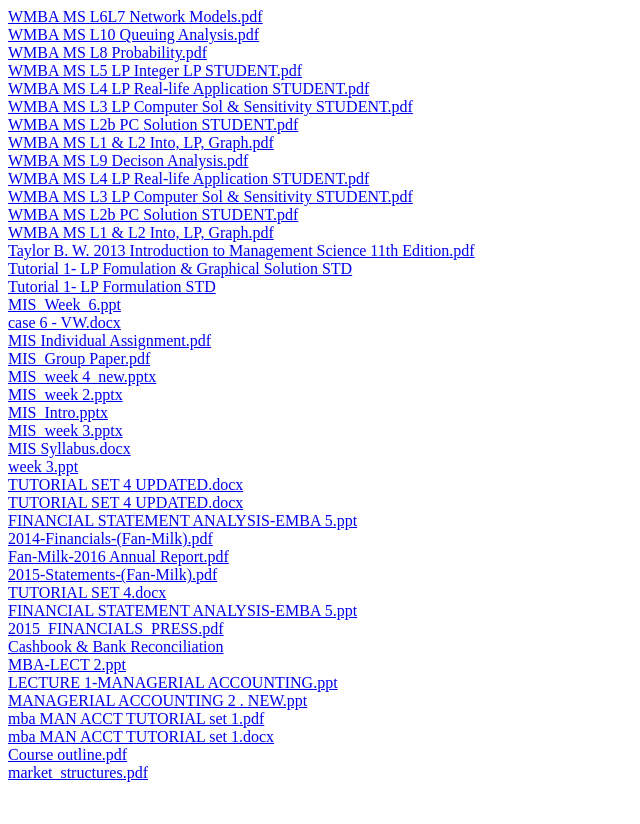
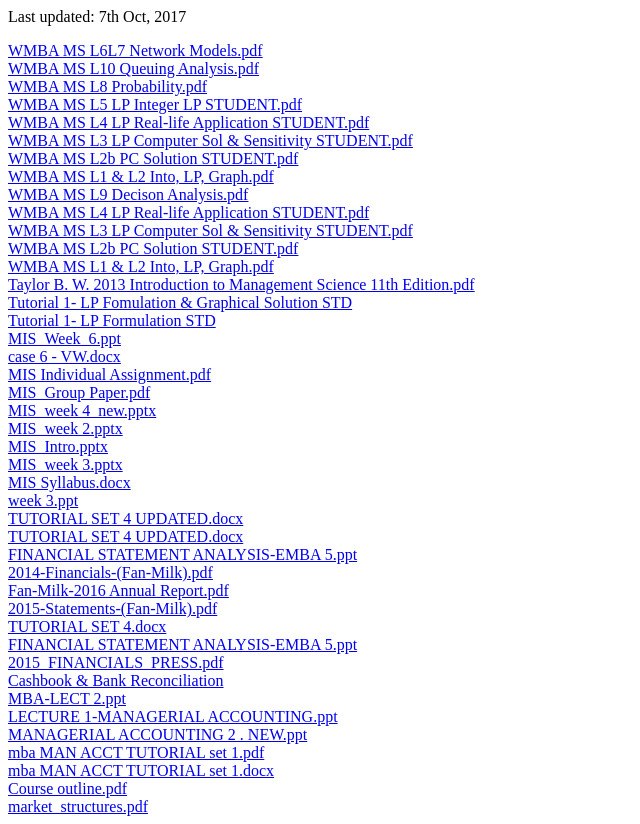
Before and after one commit to ugbsmba/ugbsmba2019.github.io, a plain HTML site: page index.html in a window 1280 px wide. Shown: the whole page, without its empty margins (0-640 px from the left). Before the commit the page ends 800 px from the top, so only its background shows below. Drawn offline with Linux system fonts and the light colour scheme.

Commit message:
Added the last update.

```diff
--- a/index.html
+++ b/index.html
@@ -1,3 +1,4 @@
+<p> Last updated: 7th Oct, 2017 </p>
 <a href=https://drive.google.com/uc?id=0B3dFiIvg8rbBb041VWVNbGVlODYtWTdPdy1LV19zS1UzS1N3&export=download
 >WMBA MS L6L7 Network Models.pdf </a> <br /><a href=https://drive.google.com/uc?id=0B3dFiIvg8rbBaWROeVdJdUh5cUVOSmxyMzVxV20zcE1wRDVv&export=download
 >WMBA MS  L10 Queuing Analysis.pdf </a> <br /><a href=https://drive.google.com/uc?id=0B3dFiIvg8rbBcTBkNnBCN2xPOGt0VWl6bU01SVhXWFBfZVhZ&export=download
```
